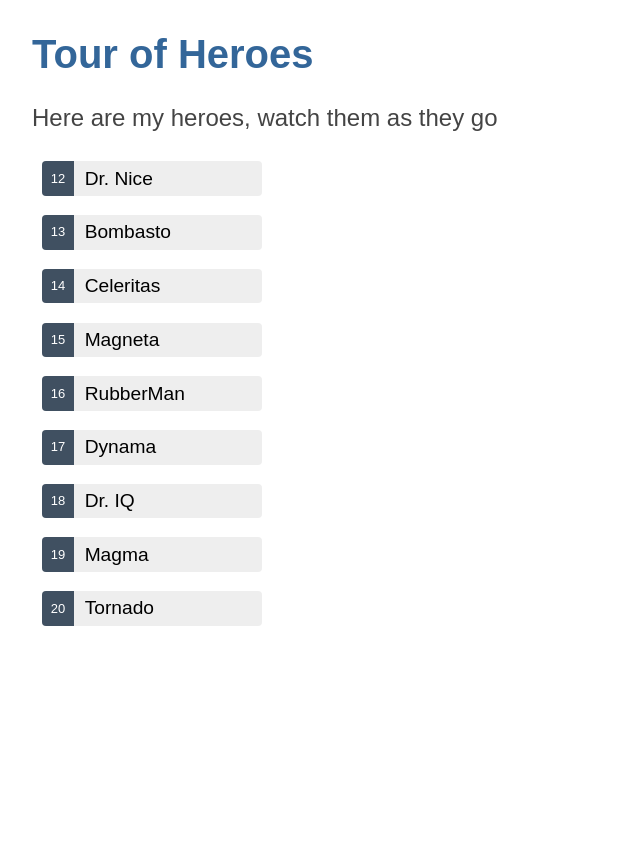
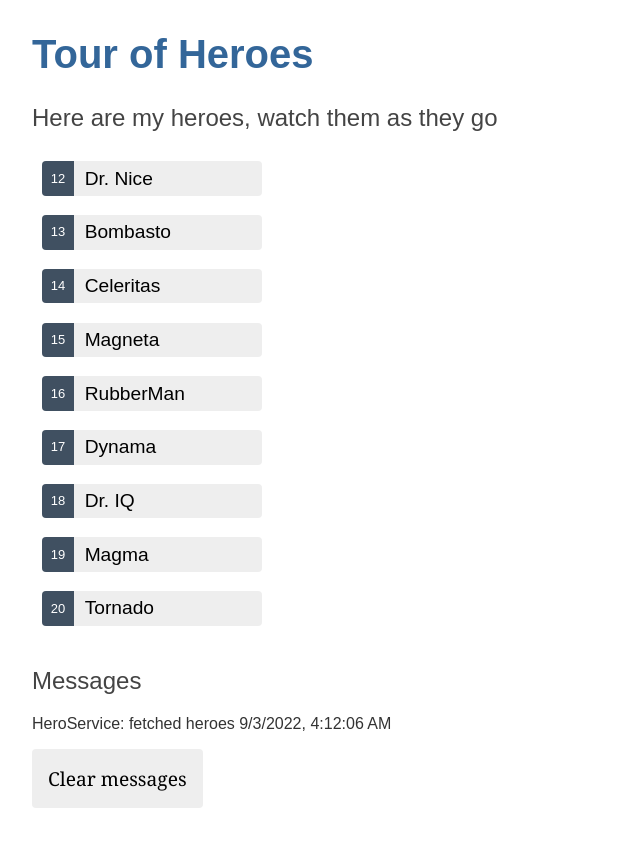
Before and after one commit to jnch009/angular-tour-of-heroes, an Angular app: page / in a window 1280 px wide. Shown: the top 846 px of the page, without its empty margins (0-640 px from the left). Before the commit the page ends 800 px from the top, so only its background shows below. Built offline with nearby package versions, Linux system fonts and the light colour scheme.

Commit message:
New message component

```diff
--- a/src/app/app.component.html
+++ b/src/app/app.component.html
@@ -1,2 +1,3 @@
 <h1>{{title}}</h1>
 <app-heroes></app-heroes>
+<app-messages></app-messages>
--- a/src/app/app.module.ts
+++ b/src/app/app.module.ts
@@ -5,12 +5,14 @@
 import { AppComponent } from './app.component';
 import { HeroesComponent } from './heroes/heroes.component';
 import { HeroDetailComponent } from './hero-detail/hero-detail.component';
+import { MessagesComponent } from './messages/messages.component';
 
 @NgModule({
     declarations: [
         AppComponent,
         HeroesComponent,
-        HeroDetailComponent
+        HeroDetailComponent,
+        MessagesComponent
     ],
     imports: [
         BrowserModule,
--- a/src/app/hero.service.ts
+++ /dev/null
@@ -1,17 +0,0 @@
-import { Hero } from "./hero";
-import { HEROES } from "./mock-heroes";
-import { Injectable } from '@angular/core';
-import { Observable, of } from "rxjs";
-
-@Injectable({
-    providedIn: 'root'
-})
-export class HeroService {
-
-    constructor() { }
-
-    getHeroes(): Observable<Hero[]> {
-        const heroes = of(HEROES);
-        return heroes;
-    }
-}
--- a/src/app/heroes/heroes.component.ts
+++ b/src/app/heroes/heroes.component.ts
@@ -1,6 +1,8 @@
 import { Component, OnInit } from '@angular/core';
 import { Hero } from "../hero";
-import { HeroService } from "../hero.service";
+import { HeroService } from "../services/hero.service";
+import { MessageService } from "../services/message.service";
+import { getDateTime } from "../utility";
 
 @Component({
     selector: 'app-heroes',
@@ -8,7 +10,7 @@
     styleUrls: ['./heroes.component.css']
 })
 export class HeroesComponent implements OnInit {
-    constructor(private heroService: HeroService) { }
+    constructor(private heroService: HeroService, private messageService: MessageService) { }
     selectedHero?: Hero;
     heroes: Hero[] = [];
 
@@ -23,5 +25,6 @@
 
     onSelect(hero: Hero): void {
         this.selectedHero = hero;
+        this.messageService.add(`HeroesComponent: Selected hero id=${hero.id} ${getDateTime()}`);
     }
 }
--- /dev/null
+++ b/src/app/messages/messages.component.html
@@ -0,0 +1,7 @@
+<div *ngIf="messageService.messages.length">
+
+    <h2>Messages</h2>
+    <div *ngFor='let message of messageService.messages'> {{message}} </div>
+    <button type="button" class="clear" (click)="messageService.clear()">Clear messages</button>
+
+</div>
--- /dev/null
+++ b/src/app/messages/messages.component.ts
@@ -0,0 +1,16 @@
+import { Component, OnInit } from '@angular/core';
+import { MessageService } from "../services/message.service";
+
+@Component({
+    selector: 'app-messages',
+    templateUrl: './messages.component.html',
+    styleUrls: ['./messages.component.css']
+})
+export class MessagesComponent implements OnInit {
+
+    constructor(public messageService: MessageService) { }
+
+    ngOnInit(): void {
+    }
+
+}
--- /dev/null
+++ b/src/app/utility.ts
@@ -0,0 +1 @@
+export const getDateTime = () => new Date(Date.now()).toLocaleString();
```
Also changed, not shown: src/app/messages/messages.component.css (added), 2 other files (tests, documents, lock files or other folders).
